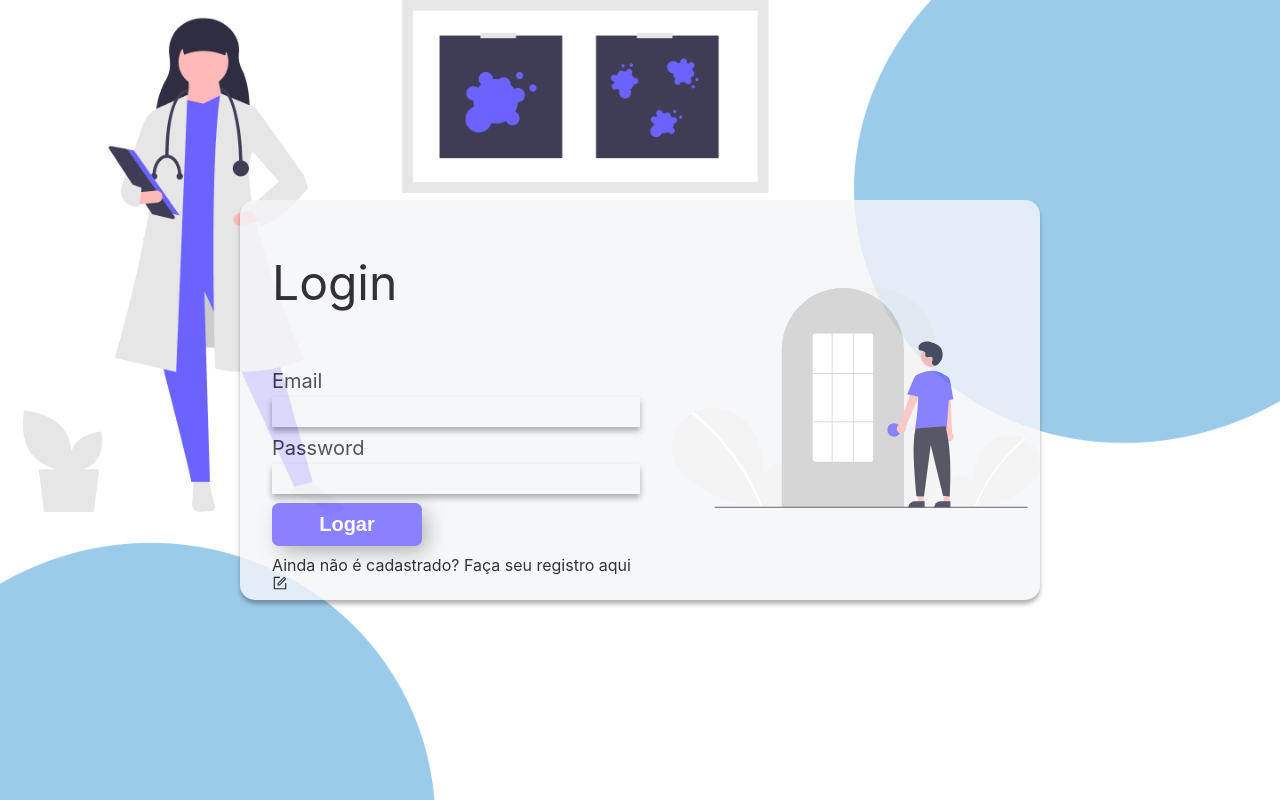
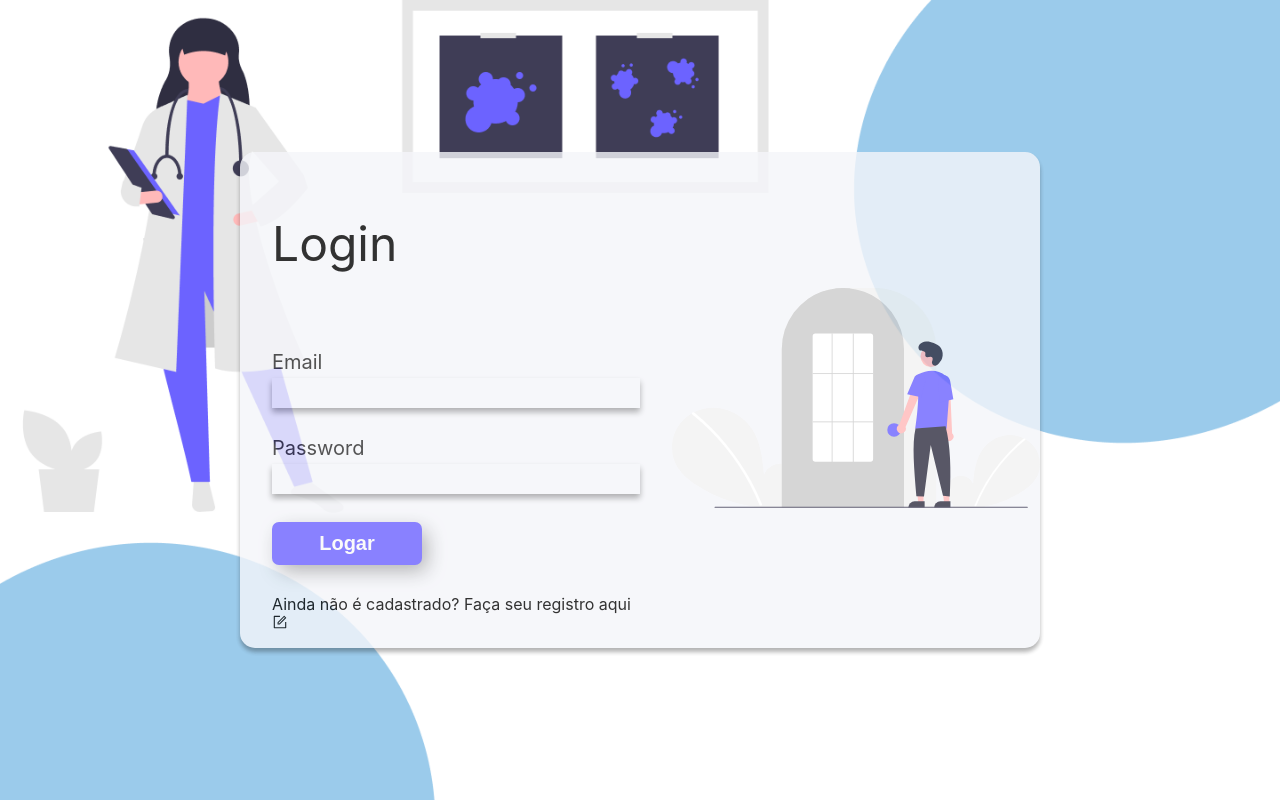
Before and after one commit to GustavoM96/mais-imune, a React (Create React App) app: page /login in a window 1280 px wide. Built offline with nearby package versions, Linux system fonts and the light colour scheme.

Commit message:
refact: styles

```diff
--- a/src/components/FormLogin/styles.js
+++ b/src/components/FormLogin/styles.js
@@ -6,7 +6,8 @@ export const Container = styled.div`
 
   width: 70%;
   max-width: 800px;
-  height: 50%;
+  height: 60%;
+  min-height: 496px;
 
   opacity: 80%;
 
```
